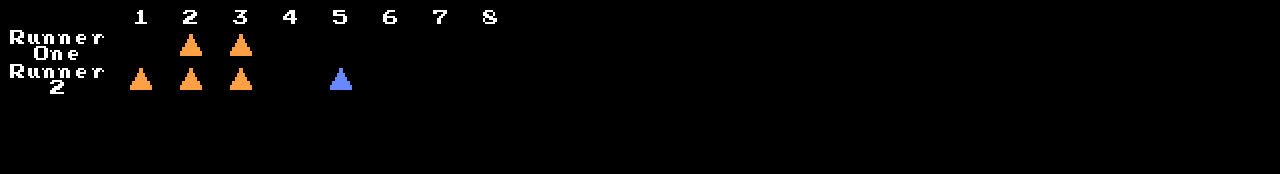
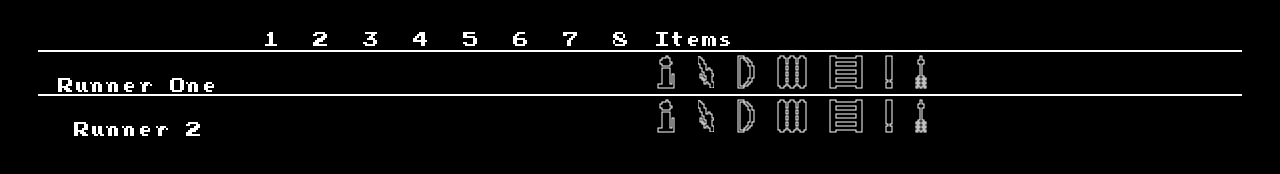
Before and after one commit to bassguitarbill/zelda-tracker, a plain HTML site: page zelda.html in a window 1280 px wide. Drawn offline with nearby package versions, Linux system fonts and the light colour scheme.

Commit message:
Add items and customizable names

```diff
--- a/style.css
+++ b/style.css
@@ -9,6 +9,14 @@ body {
 	background-color: #000;
 }
 
+.tracker {
+	margin: 30px;
+}
+
+.raceRow {
+	border-top: solid 2px white;
+}
+
 .number,.triforce {
 	width: 30px;
 	display: inline-block;
@@ -18,7 +26,16 @@ body {
 }
 
 .name {
-	width: 100px;
+	width: 200px;
 	display: inline-block;
 	text-align: center;
 }
+
+.name:hover {
+	color: red;
+}
+
+.itemsHeader {
+	width: auto;
+	text-align: center;
+}
--- a/zelda.html
+++ b/zelda.html
@@ -17,17 +17,12 @@
 				<span class="number">6</span>
 				<span class="number">7</span>
 				<span class="number">8</span>
+				<span class="itemsHeader">Items</span>
 			</div>
 			<div class="raceRow">
 				<span class="name">Runner One</span>
 				<span class="triforce">
 					<img src="images/empty.png"/>
-				</span>
-				<span class="triforce">
-					<img src="images/triforce.png"/>
-				</span>
-				<span class="triforce">
-					<img src="images/triforce.png"/>
 				</span>
 				<span class="triforce">
 					<img src="images/empty.png"/>
@@ -44,23 +39,38 @@
 				<span class="triforce">
 					<img src="images/empty.png"/>
 				</span>
+				<span class="triforce">
+					<img src="images/empty.png"/>
+				</span>
+				<span class="triforce">
+					<img src="images/empty.png"/>
+				</span>
+				<span class="candle">
+					<img src="images/blue-candle-off.png"/>
+				</span>
+				<span class="magic-sword">
+					<img src="images/magic-sword-off.png"/>
+				</span>
+				<span class="bow">
+					<img src="images/bow-off.png"/>
+				</span>
+				<span class="raft">
+					<img src="images/raft-off.png"/>
+				</span>
+				<span class="ladder">
+					<img src="images/ladder-off.png"/>
+				</span>
+				<span class="flute">
+					<img src="images/flute-off.png"/>
+				</span>
+				<span class="arrow">
+					<img src="images/silver-arrow-off.png"/>
+				</span>
 			</div>
 			<div class="raceRow">
 				<span class="name">Runner 2</span>
 				<span class="triforce">
-					<img src="images/triforce.png"/>
-				</span>
-				<span class="triforce">
-					<img src="images/triforce.png"/>
-				</span>
-				<span class="triforce">
-					<img src="images/triforce.png"/>
-				</span>
-				<span class="triforce">
 					<img src="images/empty.png"/>
-				</span>
-				<span class="triforce">
-					<img src="images/triforce-hover.png"/>
 				</span>
 				<span class="triforce">
 					<img src="images/empty.png"/>
@@ -71,6 +81,39 @@
 				<span class="triforce">
 					<img src="images/empty.png"/>
 				</span>
+				<span class="triforce">
+					<img src="images/empty.png"/>
+				</span>
+				<span class="triforce">
+					<img src="images/empty.png"/>
+				</span>
+				<span class="triforce">
+					<img src="images/empty.png"/>
+				</span>
+				<span class="triforce">
+					<img src="images/empty.png"/>
+				</span>
+				<span class="candle">
+					<img src="images/blue-candle-off.png"/>
+				</span>
+				<span class="magic-sword">
+					<img src="images/magic-sword-off.png"/>
+				</span>
+				<span class="bow">
+					<img src="images/bow-off.png"/>
+				</span>
+				<span class="raft">
+					<img src="images/raft-off.png"/>
+				</span>
+				<span class="ladder">
+					<img src="images/ladder-off.png"/>
+				</span>
+				<span class="flute">
+					<img src="images/flute-off.png"/>
+				</span>
+				<span class="arrow">
+					<img src="images/silver-arrow-off.png"/>
+				</span>
 			</div>
 		</div>
 	</body>
--- a/zelda.js
+++ b/zelda.js
@@ -1,4 +1,5 @@
 $(document).ready(function(){
+
 	$(".triforce").click(function(ev){
 		if(ev.toElement.src.includes("triforce-hover.png")){
 			ev.toElement.src = "images/triforce.png";
@@ -16,4 +17,17 @@ $(document).ready(function(){
 		}
 	});
 	console.log("done");
+
+	$(".name").click(function(ev){
+		var runnerName = prompt("Enter the name");
+		ev.target.innerText = runnerName || "LUNK";
+	});
+
+	$(".magic-sword,.candle,.bow,.raft,.ladder,.flute,.arrow").click(function(ev){
+		if(ev.toElement.src.includes("-off.png")){
+			ev.toElement.src = ev.toElement.src.replace("-off.png",".png");
+		} else {
+			ev.toElement.src = ev.toElement.src.replace(".png","-off.png");
+		}
+	});
 });
```
Also changed, not shown: images/blue-candle-off.png (added), images/blue-candle.png (added), images/bow-off.png (added), images/bow.png (added), images/flute-off.png (added), images/flute.png (added), images/ladder-off.png (added), images/ladder.png (added), images/magic-sword-off.png (added), images/magic-sword-off2.png (added), images/magic-sword.png (added), images/raft-off.png (added), images/raft.png (added), images/silver-arrow-off.png (added), 1 more files.
